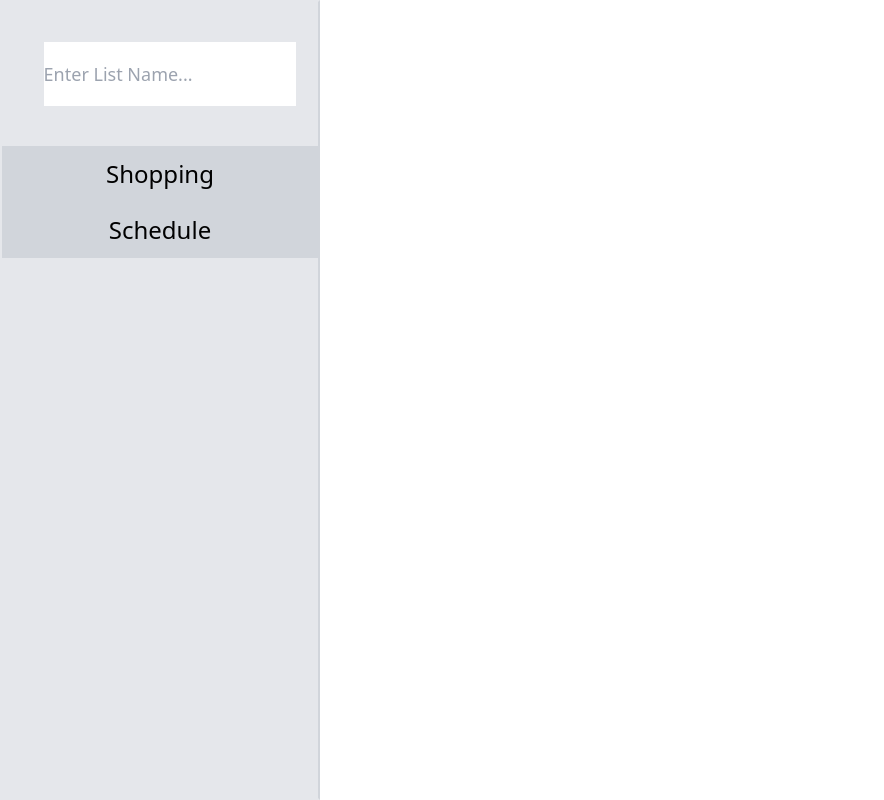
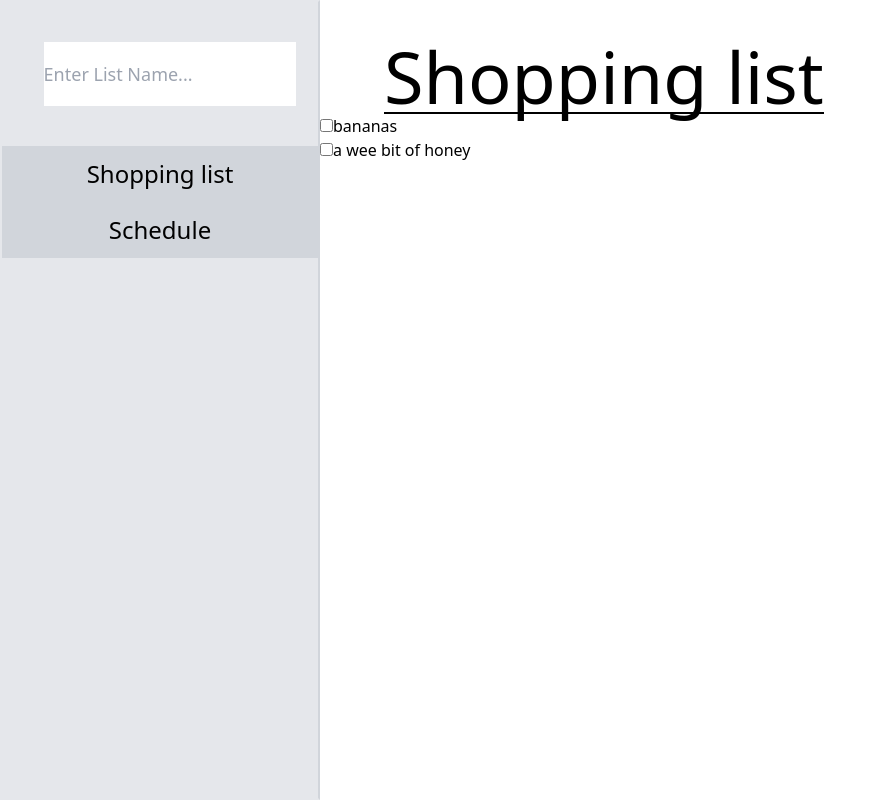
Before and after one commit to LincolnAtkinson/To-Do-List, a website: page index.html in a window 1280 px wide. Shown: the whole page, without its empty margins (0-884 px from the left). Drawn offline with Linux system fonts and the light colour scheme.

Commit message:
fixed merge

```diff
--- a/index.html
+++ b/index.html
@@ -7,11 +7,16 @@
         <link href="app.css" rel="stylesheet" type="text/css">
         <script defer src="main.js"></script>
     </head>
-    <body>
+    <body class="flex flex-row">
         <div class="bg-gray-200 w-3/12 h-screen border-r-gray-300 border-2 flex items-center flex-col">
             <input type="text" placeholder="Enter List Name..." class="w-4/5 h-16 text-lg outline-none ml-5 my-10"></input>
-            <div class="w-full bg-gray-300 h-14 text-2xl flex justify-center items-center hoover">Shopping</div>
-            <div class="w-full bg-gray-300 h-14 text-2xl flex justify-center items-center hoover">Schedule</div>
+            <div id="mainLists" class="w-full h-fit">
+            </div>
+        </div>
+        <div>
+            <div id="current-list-name" class="w-fit h-fit text-7xl border-b-2 border-black ml-16 mt-10">asdfasdf</div>
+            <div id="current-list-todos">
+            </div>
         </div>
     </body>
 </html>
```
